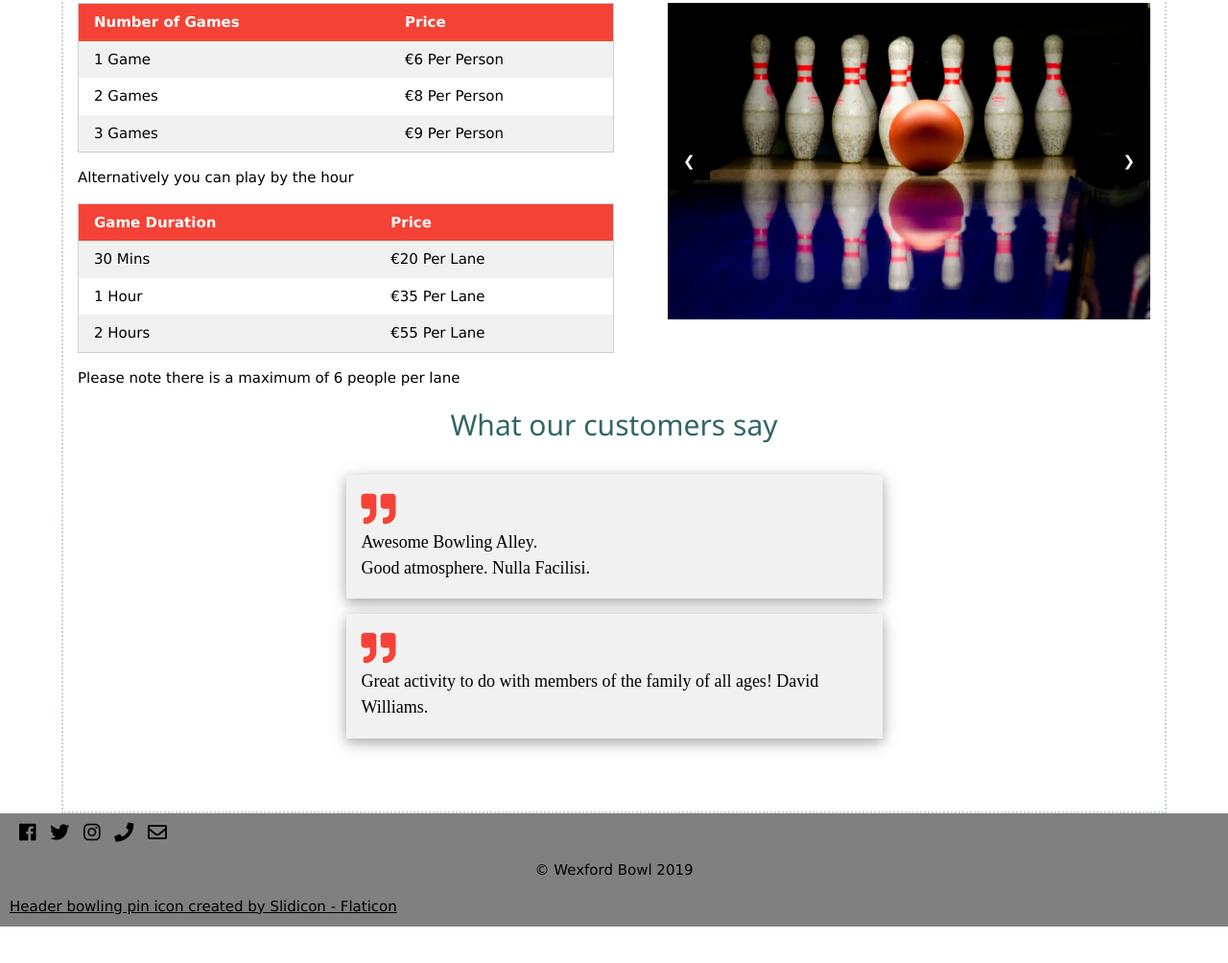
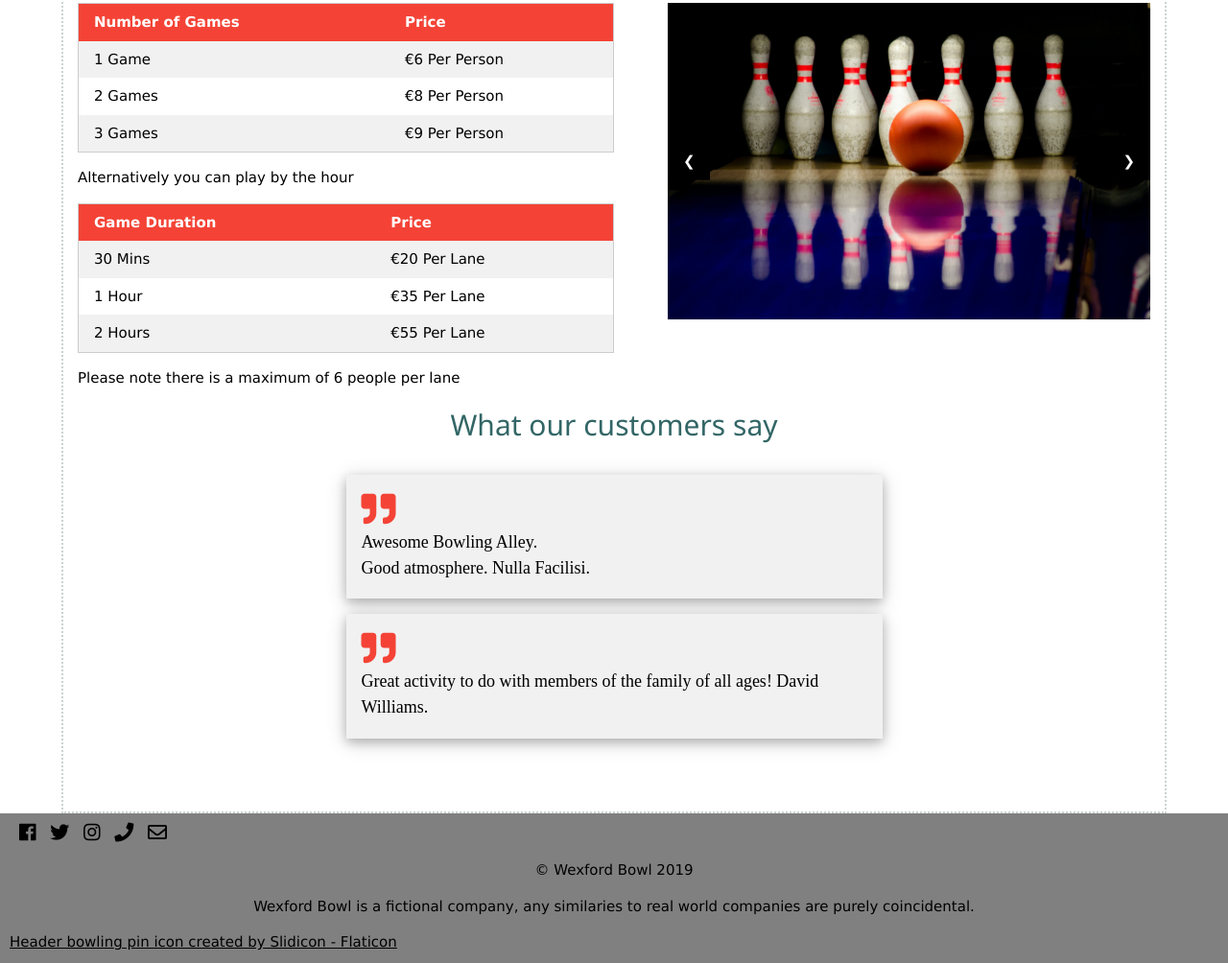
Before and after one commit to CaptOrb/Entertainment-Centre-Website, a plain HTML site: page bowling.html in a window 1280 px wide. Shown: the part 269-1273 px from the top of the page at 96% size. Before the commit the page ends 1235 px from the top, so only its background shows below. Drawn offline with nearby package versions, Linux system fonts and the light colour scheme.

Commit message:
Add disclaimer

```diff
--- a/bowling.html
+++ b/bowling.html
@@ -133,6 +133,8 @@
 	<a href="mailto:help@wexfordbowl.ie"><i class="far fa-envelope"></i></a>
 
 	<p>&copy; Wexford Bowl 2019</p>
+	<p>Wexford Bowl is a fictional company, any similaries to real world companies are purely coincidental.</p>
+
 	<a href="https://www.flaticon.com/free-icons/bowling-pin" title="bowling pin icons">Header bowling pin icon created by Slidicon - Flaticon</a>
 
 </footer>
```
Also changed, not shown: activities.html (+1 -0 lines), contact_us.html (+2 -0 lines), index.html (+1 -0 lines), lasertag.html (+2 -0 lines), pool.html (+2 -0 lines).
